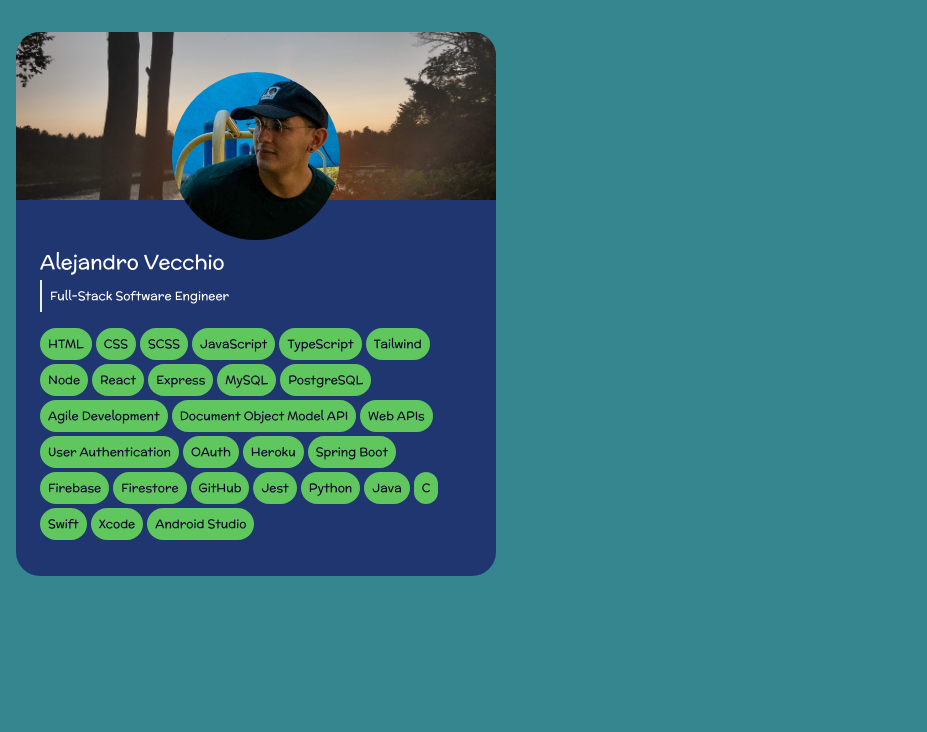
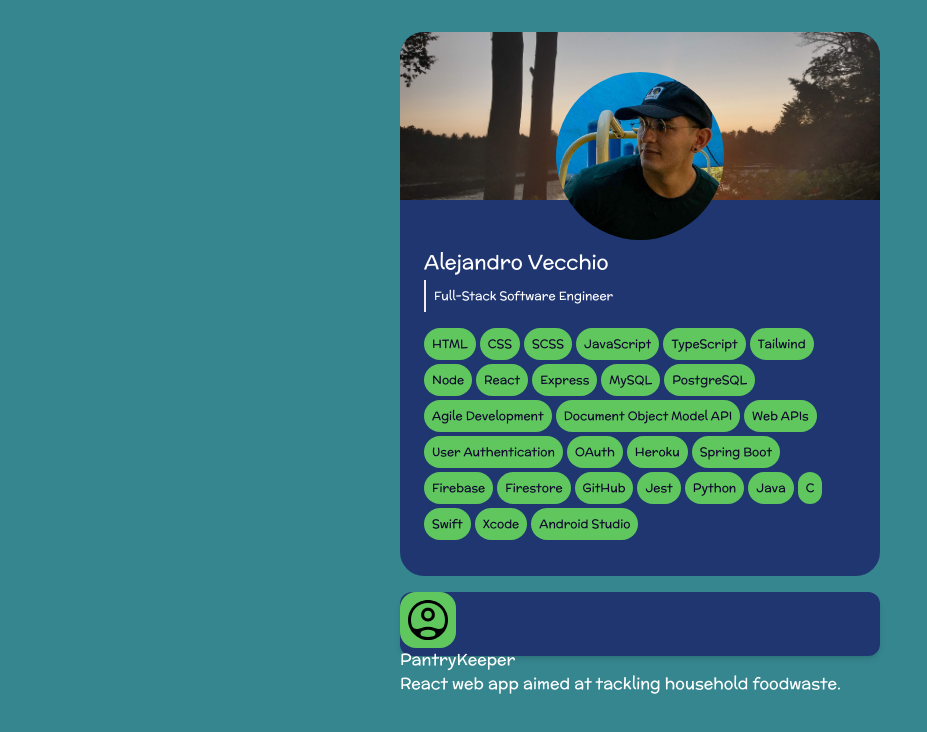
Before and after one commit to aliv314/portfolio, a React (Create React App) app: page / in a window 1280 px wide. Shown: the top 732 px of the page, without its empty margins (0-927 px from the left). Built offline with nearby package versions, Linux system fonts and the light colour scheme; the HTML template or start-up script is replaced by a standard one.

Commit message:
Project cards

```diff
--- a/src/App.tsx
+++ b/src/App.tsx
@@ -1,21 +1,28 @@
 import { useRef } from 'react';
-
+import ProjectCard from './components/ProjectCard/ProjectCard';
 import AboutCard from './components/AboutCard/AboutCard';
-import Dropown from './components/DropdownCard/DropdownCard';
-
 
 function App() {
-
+  const project = {
+    title: "PantryKeeper",
+    icon: "",
+    alt: "Pantry Keeper Icon",
+    landing: "https://pantrykeeper.vercel.app/",
+    github: "https://github.com/alv-314/pantrykeeper",
+    description:"React web app aimed at tackling household foodwaste.",
+}
   return (
     <>
-    <main className='flex flex-col justify-center p-8 bg-teal h-full w-full px-4'>
+    <main className='flex flex-col items-center p-8 bg-teal h-full w-full px-4'>
       {/* About */}
       <section className = "mb-4">
         <AboutCard></AboutCard>
       </section>
       {/* Projects */}
       <section>
-
+        <ProjectCard
+          title={project.title}
+          description={project.description}></ProjectCard>
       </section>
       {/* Experience */}
       <section>
--- /dev/null
+++ b/src/components/CardIcon/CardIcon.tsx
@@ -0,0 +1,12 @@
+import { FC, ReactNode } from 'react'
+interface CardIconProps {
+    children: ReactNode,
+}
+const CardIcon: FC<CardIconProps> = (props) => {
+    const {children} = props
+    return (<div className='h-[3.5rem] w-[3.5rem] rounded-2xl flex items-center justify-center bg-lime p-2'>
+        {children}
+    </div>)
+}
+
+export default CardIcon
--- a/src/components/ProjectCard/ProjectCard.tsx
+++ b/src/components/ProjectCard/ProjectCard.tsx
@@ -1,15 +1,32 @@
 import { FC } from 'react'
+import {
+    Card,
+    CardHeader,
+    CardBody,
+    CardFooter,
+    Typography,
+    Button
+  } from "@material-tailwind/react";
+import CardIcon from '../CardIcon/CardIcon';
+import testIcon from '../../assets/images/icons/about-icon.svg'
 
 interface ProjectCardProps{
-    projectData: Object,
+    title: String,
+    description: String,
 }
 const ProjectCard: FC<ProjectCardProps> = (props) => {
-    const {projectData} = props;
+    const {title, description} = props;
 
     return (
-        <li className=' bg-navy-blue '>
-
-        </li>
+        <Card className='bg-navy-blue flex flex-row flex-wrap relative w-full max-w-[480px] h-[4rem]'>
+            <CardIcon>
+                <img className='h-full' src={testIcon} alt="test"></img>
+            </CardIcon>
+            <div>
+                <h4 className=''> {title} </h4>
+                <p className=''> {description} </p>
+            </div>
+        </Card>
     )
 }
 
```
Also changed, not shown: src/assets/images/icons/about-icon.svg.
